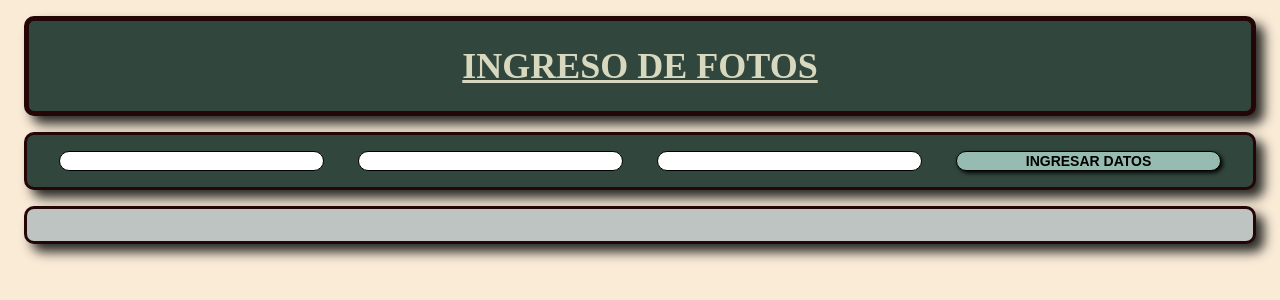
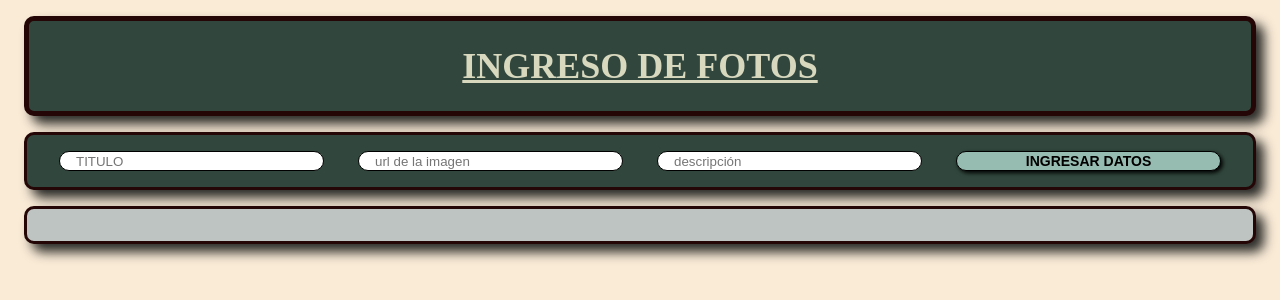
Before and after one commit to andres-coda/CargarFotos, a plain HTML site: page index.html in a window 1280 px wide. Drawn offline with Linux system fonts and the light colour scheme.

Commit message:
ultimos arreglos

```diff
--- a/index.html
+++ b/index.html
@@ -13,9 +13,9 @@
 <body>
     <header><h1>INGRESO DE FOTOS</h1></header>
     <div id="entradaDatos">
-        <input type="text" id="inputTitulo" name="TITULO">
-        <input type="url" id="url" name="URL">
-        <input type="text" id="inputTexto" name="TEXTO">
+        <input type="text" id="inputTitulo" name="TITULO" placeholder="TITULO">
+        <input type="url" id="url" name="URL" placeholder="url de la imagen">
+        <input type="text" id="inputTexto" name="TEXTO" placeholder="descripción">
 
         <button id="btn">INGRESAR DATOS</button>
     </div>
```
